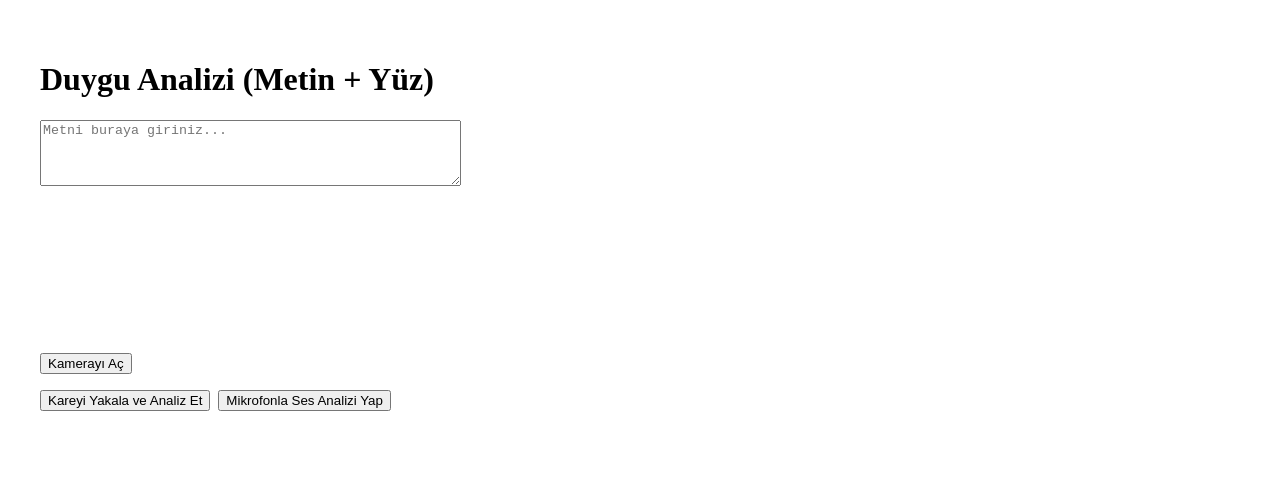
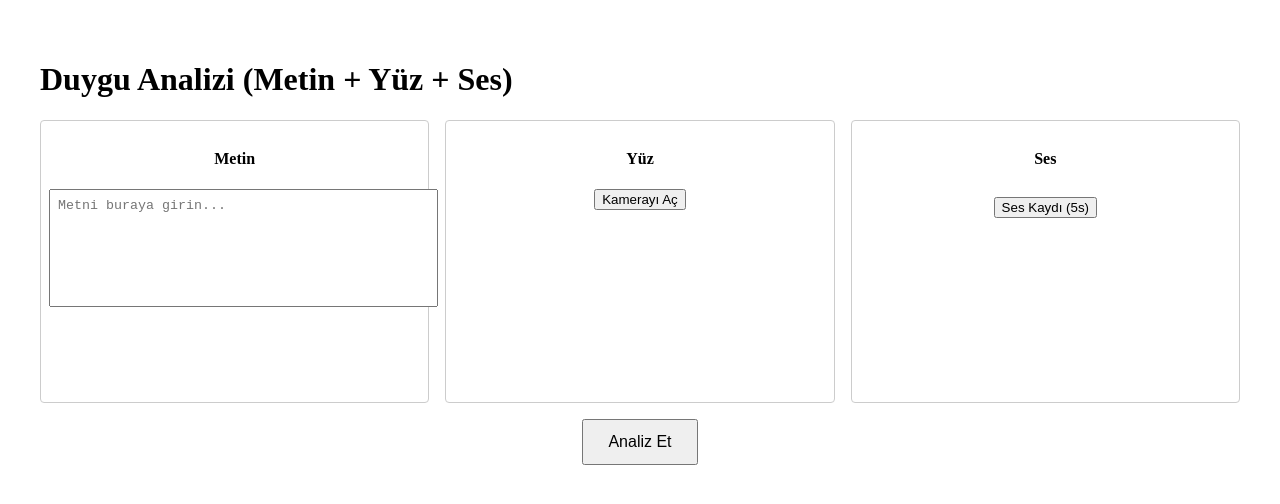
Before and after one commit to hasanmemis21/Echo_AI, a React (Create React App) app in the folder frontend/: page / in a window 1280 px wide. Shown: the top 504 px of the page. Built offline with nearby package versions, Linux system fonts and the light colour scheme.

Commit message:
some changes

```diff
--- a/frontend/src/EmotionInput.js
+++ b/frontend/src/EmotionInput.js
@@ -1,82 +1,116 @@
 import React, { useRef, useState } from 'react';
-import { BACKEND_URL } from './config'; // merkezi adres
+import { BACKEND_URL } from './config';
+import './styles/EmotionInput.css';
 
-const EmotionInput = ({ text, setResult }) => {
+export default function EmotionInput({ result, setResult }) {
   const videoRef = useRef(null);
+  const [text, setText] = useState('');
   const [loading, setLoading] = useState(false);
+  const [recording, setRecording] = useState(false);
 
-  const captureAndAnalyze = async (withAudio = false) => {
+  // Client-side ses kaydı (5s)
+  const startRecording = () => {
+    setRecording(true);
+    setTimeout(() => setRecording(false), 5000);
+  };
+
+  const captureAndAnalyze = async () => {
     setLoading(true);
-    try {
     let base64Image = null;
 
+    // Yüz modu için
     if (videoRef.current && videoRef.current.srcObject) {
       const video = videoRef.current;
       const canvas = document.createElement('canvas');
       canvas.width = video.videoWidth;
       canvas.height = video.videoHeight;
-        const ctx = canvas.getContext('2d');
-        ctx.drawImage(video, 0, 0, canvas.width, canvas.height);
-
-        const imageData = canvas.toDataURL('image/jpeg');
-        base64Image = imageData.split(',')[1];
+      canvas.getContext('2d').drawImage(video, 0, 0, canvas.width, canvas.height);
+      base64Image = canvas.toDataURL('image/jpeg').split(',')[1];
     }
 
-      const response = await fetch(`${BACKEND_URL}/api/analyze`, {
-        method: "POST",
-        headers: {
-          "Content-Type": "application/json"
-        },
-        body: JSON.stringify({
+    try {
+      const payload = {
         text: text || null,
         face: base64Image,
-          use_audio: withAudio
-        })
+        use_audio: recording
+      };
+
+      const res = await fetch(`${BACKEND_URL}/api/analyze`, {
+        method: 'POST',
+        headers: { 'Content-Type': 'application/json' },
+        body: JSON.stringify(payload)
       });
+      const data = await res.json();
+      setResult(data);
+    } catch (err) {
+      console.error(err);
+      alert('Sunucuya bağlanılamadı.');
+    }
 
-      const data = await response.json();
-      console.log("Gelen veri:", data);
-      setResult(data);
-    } catch (error) {
-      console.error("Analiz hatası:", error);
-      alert("Sunucuya bağlanılamadı.");
-    }
     setLoading(false);
   };
 
   const startCamera = () => {
     navigator.mediaDevices.getUserMedia({ video: true })
-      .then((stream) => {
-        videoRef.current.srcObject = stream;
-      })
-      .catch((err) => {
-        console.error("Kamera açılamadı:", err);
-        alert("Kameraya erişilemedi.");
-      });
+      .then(stream => { videoRef.current.srcObject = stream; })
+      .catch(() => alert('Kameraya erişilemedi.'));
   };
 
   return (
-    <div style={{ marginTop: "1rem" }}>
+    <>
+      <div className="input-modes">
+        {/* Metin */}
+        <div className="mode">
+          <h4>Metin</h4>
+          <textarea
+            placeholder="Metni buraya girin..."
+            value={text}
+            onChange={e => setText(e.target.value)}
+          />
+        </div>
+
+        {/* Yüz */}
+        <div className="mode">
+          <h4>Yüz</h4>
           <button onClick={startCamera}>Kamerayı Aç</button>
-      <video ref={videoRef} autoPlay style={{ width: "300px", marginTop: "1rem" }}></video>
-      <div>
+          <video ref={videoRef} autoPlay />
+        </div>
+
+        {/* Ses */}
+        <div className="mode">
+          <h4>Ses</h4>
           <button
-          onClick={() => captureAndAnalyze(false)}
-          disabled={loading}
-          style={{ marginTop: "1rem", marginRight: "0.5rem" }}
+            className="record"
+            onClick={startRecording}
+            disabled={recording}
           >
-          {loading ? "Analiz Ediliyor..." : "Kareyi Yakala ve Analiz Et"}
-        </button>
-        <button
-          onClick={() => captureAndAnalyze(true)}
-          disabled={loading}
-          style={{ marginTop: "1rem" }}
-        >
-          {loading ? "Ses Analizi Yapılıyor..." : "Mikrofonla Ses Analizi Yap"}
+            {recording ? 'Kaydediliyor…' : 'Ses Kaydı (5s)'}
           </button>
         </div>
       </div>
+
+      <button
+        className="analyze-button"
+        onClick={captureAndAnalyze}
+        disabled={loading}
+      >
+        {loading ? 'Analiz Ediliyor…' : 'Analiz Et'}
+      </button>
+
+      {/* YouTube önerileri */}
+      {result?.recommended_music?.length > 0 && (
+        <div className="video-grid">
+          {result.recommended_music.map(id => (
+            <iframe
+              key={id}
+              src={`https://www.youtube.com/embed/${id}?autoplay=1`}
+              allow="accelerometer; autoplay; clipboard-write; encrypted-media; gyroscope; picture-in-picture"
+              allowFullScreen
+              title={id}
+            />
+          ))}
+        </div>
+      )}
+    </>
   );
-};
-
-export default EmotionInput;
+}
--- a/frontend/src/pages/HomePage.js
+++ b/frontend/src/pages/HomePage.js
@@ -2,49 +2,28 @@ import React, { useState } from 'react';
 import EmotionInput from '../EmotionInput';
 
 const HomePage = () => {
-  const [text, setText] = useState('');
   const [result, setResult] = useState(null);
 
   return (
     <div style={{ padding: '2rem' }}>
-      <h1>Duygu Analizi (Metin + Yüz)</h1>
+      <h1>Duygu Analizi (Metin + Yüz + Ses)</h1>
+      <EmotionInput result={result} setResult={setResult} />
 
-      <textarea
-        rows={4}
-        cols={50}
-        value={text}
-        onChange={(e) => setText(e.target.value)}
-        placeholder="Metni buraya giriniz..."
-        style={{ display: "block", marginBottom: "1rem" }}
-      />
-
-      <EmotionInput text={text} setResult={setResult} />
-
+      {/* İsteğe bağlı olarak ayrıntılı metin sonuçlarını da gösterebilirsiniz */}
       {result && (
-        <div style={{ marginTop: '2rem' }}>
-          <h3>🧠 Tahmin Edilen Duygular:</h3>
-
-          {result.emotions?.text && (
-            <p><strong>Metin:</strong> {result.emotions.text.label} (%{Math.round(result.emotions.text.score * 100)})</p>
+        <div style={{ marginTop: '1.5rem' }}>
+          <h3>🧠 Detaylı Sonuçlar:</h3>
+          {result.emotions.text && (
+            <p>Metin: {result.emotions.text.label} (%{result.emotions.text.score * 100})</p>
           )}
-
-          {result.emotions?.face && (
-            <p><strong>Yüz:</strong> {result.emotions.face.label} (%{Math.round(result.emotions.face.score * 100)})</p>
+          {result.emotions.face && (
+            <p>Yüz: {result.emotions.face.label} (%{result.emotions.face.score * 100})</p>
           )}
-
+          {result.emotions.audio && (
+            <p>Ses: {result.emotions.audio.label} (%{result.emotions.audio.score * 100})</p>
+          )}
           {result.fused_emotion && (
-            <p><strong>Birleşik Duygu (Fused):</strong> {result.fused_emotion.label} (%{Math.round(result.fused_emotion.score * 100)})</p>
-          )}
-
-          {result.recommended_music && result.recommended_music.length > 0 && (
-            <>
-              <h4>🎵 Önerilen Müzikler:</h4>
-              <ul>
-                {result.recommended_music.map((item, i) => (
-                  <li key={i}>{item}</li>
-                ))}
-              </ul>
-            </>
+            <p>Füzyon: {result.fused_emotion.label} (%{result.fused_emotion.score * 100})</p>
           )}
         </div>
       )}
--- /dev/null
+++ b/frontend/src/styles/EmotionInput.css
@@ -0,0 +1,60 @@
+/* 3 kontrolü yatay yerleştirir */
+.input-modes {
+  display: flex;
+  gap: 1rem;
+  margin-bottom: 1rem;
+}
+
+/* Her bir modül kutusuna bir çerçeve ver */
+.mode {
+  flex: 1;
+  padding: 0.5rem;
+  border: 1px solid #ccc;
+  border-radius: 4px;
+  text-align: center;
+}
+
+/* Metin alanı tam genişlikte */
+.mode textarea {
+  width: 100%;
+  height: 100px;
+  resize: none;
+  padding: 0.5rem;
+}
+
+/* Video kutusuna stil */
+.mode video {
+  width: 100%;
+  max-height: 180px;
+  border-radius: 4px;
+}
+
+/* Ses butonu */
+.mode button.record {
+  margin-top: 0.5rem;
+}
+
+/* Ortadaki analiz butonu */
+.analyze-button {
+  display: block;
+  margin: 0 auto;
+  margin-bottom: 1rem;
+  padding: 0.75rem 1.5rem;
+  font-size: 1rem;
+}
+
+/* Önerilen videolar grid’i */
+.video-grid {
+  display: grid;
+  grid-template-columns: repeat(auto-fit, minmax(240px, 1fr));
+  gap: 1rem;
+  margin-top: 1rem;
+}
+
+.video-grid iframe {
+  width: 100%;
+  height: 140px;
+  border: none;
+  border-radius: 4px;
+  box-shadow: 0 1px 6px rgba(0,0,0,0.1);
+}
```
Also changed, not shown: 1 other file (tests, documents, lock files or other folders). Lines whose indentation alone changed are shown as unchanged.
